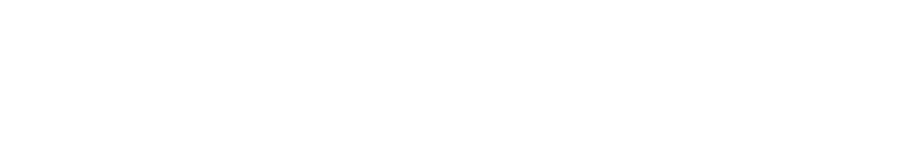
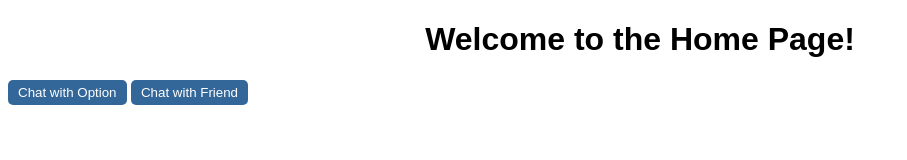
Before and after one commit to shivharerachit/Mango_AI_web, a plain HTML site: page home.html in a window 1280 px wide. Shown: the whole page, without its empty margins (0-907 px from the left). Drawn offline with Linux system fonts and the light colour scheme.

Commit message:
home page created

```diff
--- a/home.html
+++ b/home.html
@@ -1,12 +1,58 @@
+
 <!DOCTYPE html>
-<html lang="en">
+<html>
 <head>
-    <meta charset="UTF-8">
-    <meta name="viewport" content="width=device-width, initial-scale=1.0">
-    <title>Mango's Login Page</title>
+    <title>Mango's Home Page</title>
     <link rel="icon" href="Designer Background Removed.png">
 </head>
+<style>
+    body {
+        font-family: sans-serif;
+    }
+    h1 {
+        text-align: center;
+    }
+    button {
+        padding: 5px 10px;
+        border: none;
+        border-radius: 5px;
+        background-color: #336699;
+        color: #fff;
+        cursor: pointer;
+    }
+    button:hover {
+        background-color: #2a4e6e;
+    }
+    button:active {
+        background-color: #1a3a4f;
+    }
+    button:focus {
+        outline: none;
+    }
+    button:disabled {
+        background-color: #c0c0c0;
+        color: #fff;
+        cursor: not-allowed;
+    }
+    button:disabled:hover {
+        background-color: #c0c0c0;
+    }
+    button:disabled:active {
+        background-color: #c0c0c0;
+    }
+    button:disabled:focus {
+        outline: none;
+    }
+</style>
 <body>
-
+    <h1>Welcome to the  Home Page!</h1>
+    <button onclick="moveToChat('option')">Chat with Option</button>
+    <button onclick="moveToChat('friend')">Chat with Friend</button>
+    <script>
+        function moveToChat(user) {
+            //move to a new webpage named option.html or friend.html
+            window.location.href = `${user}.html`;
+        }
+    </script>
 </body>
 </html>
```
Also changed, not shown: index.html (+1 -1 lines).
